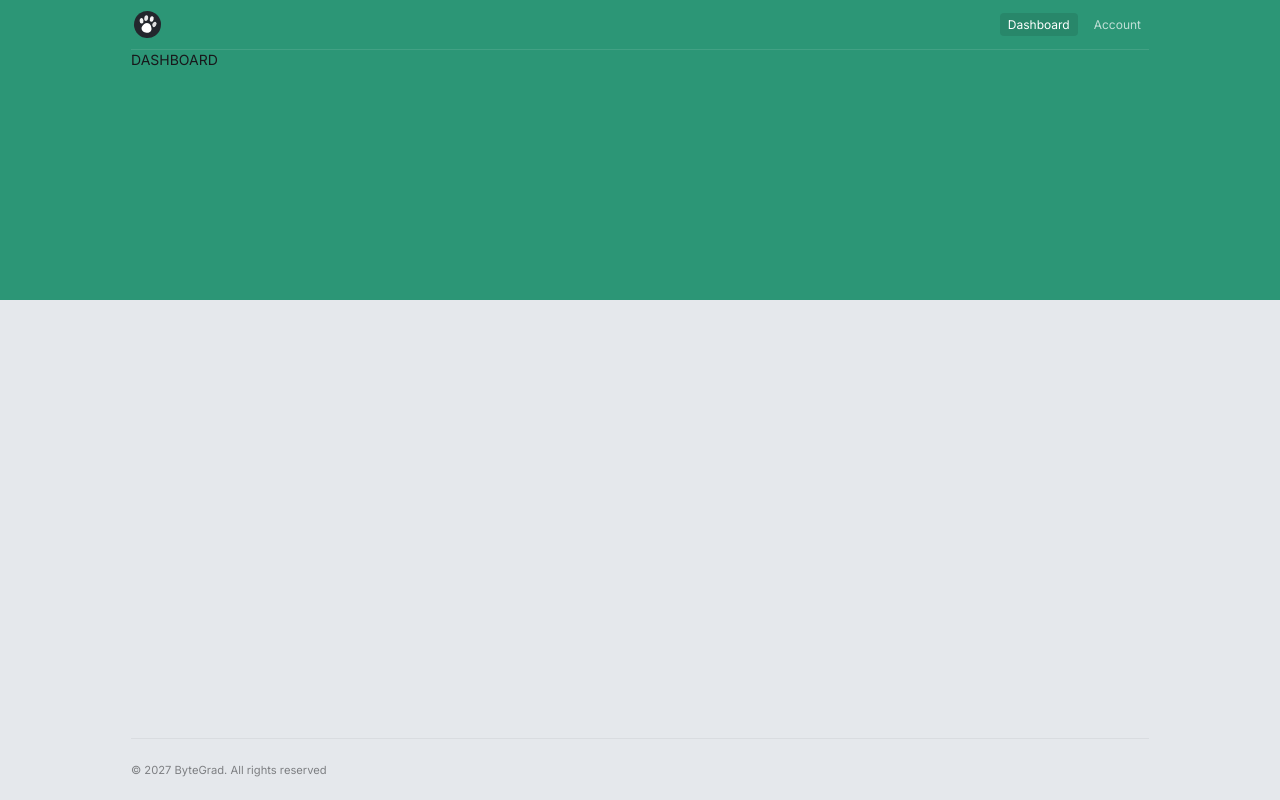
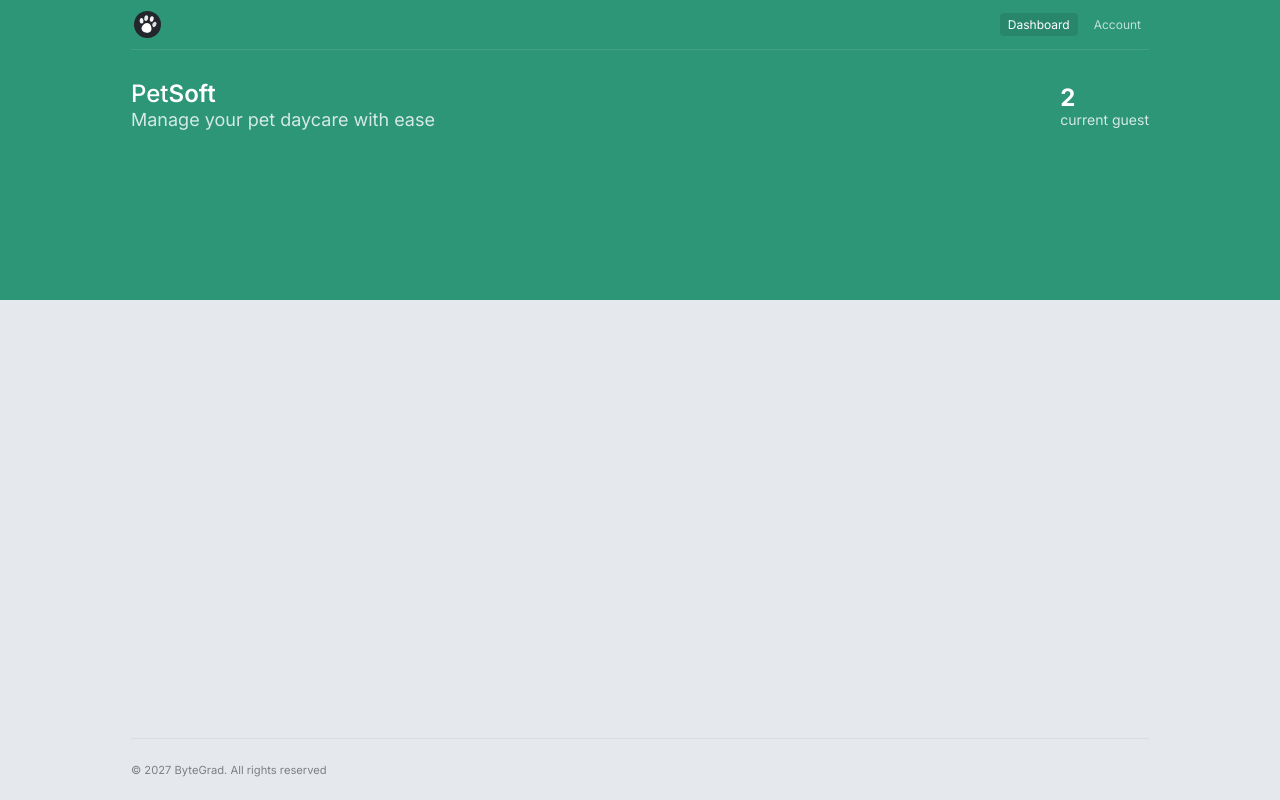
Before and after one commit to oleg191006/PetSoft, a Next.js app: page /app/dashboard in a window 1280 px wide. Built offline with nearby package versions, Linux system fonts and the light colour scheme.

Commit message:
feat: add branding and stats components

```diff
--- a/src/app/(app)/app/dashboard/page.tsx
+++ b/src/app/(app)/app/dashboard/page.tsx
@@ -1,5 +1,16 @@
+import Branding from "@/components/branding/Branding";
+import H1 from "@/components/h1/H1";
+import Stats from "@/components/stats/Stats";
+
 const DashboardPage = () => {
-  return <>DASHBOARD</>;
+  return (
+    <main>
+      <div className="flex justify-between items-center text-white py-8">
+        <Branding />
+        <Stats />
+      </div>
+    </main>
+  );
 };
 
 export default DashboardPage;
--- /dev/null
+++ b/src/components/branding/Branding.tsx
@@ -0,0 +1,14 @@
+import H1 from "../h1/H1";
+
+const Branding = () => {
+  return (
+    <section>
+      <H1>
+        Pet<span className="font-semibold">Soft</span>
+      </H1>
+      <p className="text-lg opacity-80">Manage your pet daycare with ease</p>
+    </section>
+  );
+};
+
+export default Branding;
--- /dev/null
+++ b/src/components/h1/H1.tsx
@@ -0,0 +1,5 @@
+const H1 = ({ children }: { children: React.ReactNode }) => {
+  return <h1 className="font-medium text-2xl leading-6">{children}</h1>;
+};
+
+export default H1;
--- /dev/null
+++ b/src/components/stats/Stats.tsx
@@ -0,0 +1,10 @@
+const Stats = () => {
+  return (
+    <section>
+      <p className="text-2xl font-bold leading-6">2</p>
+      <p className="opacity-80">current guest</p>
+    </section>
+  );
+};
+
+export default Stats;
```
